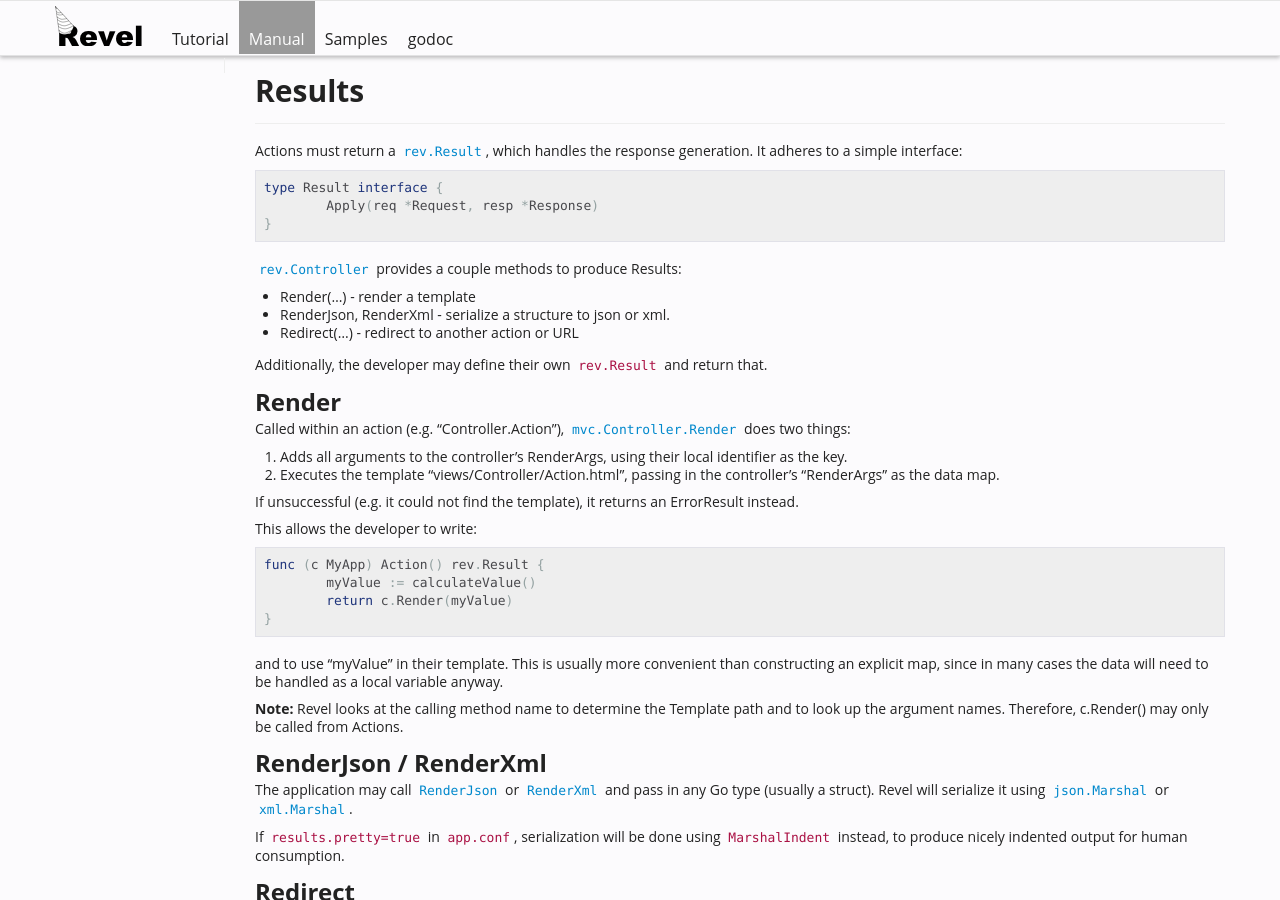
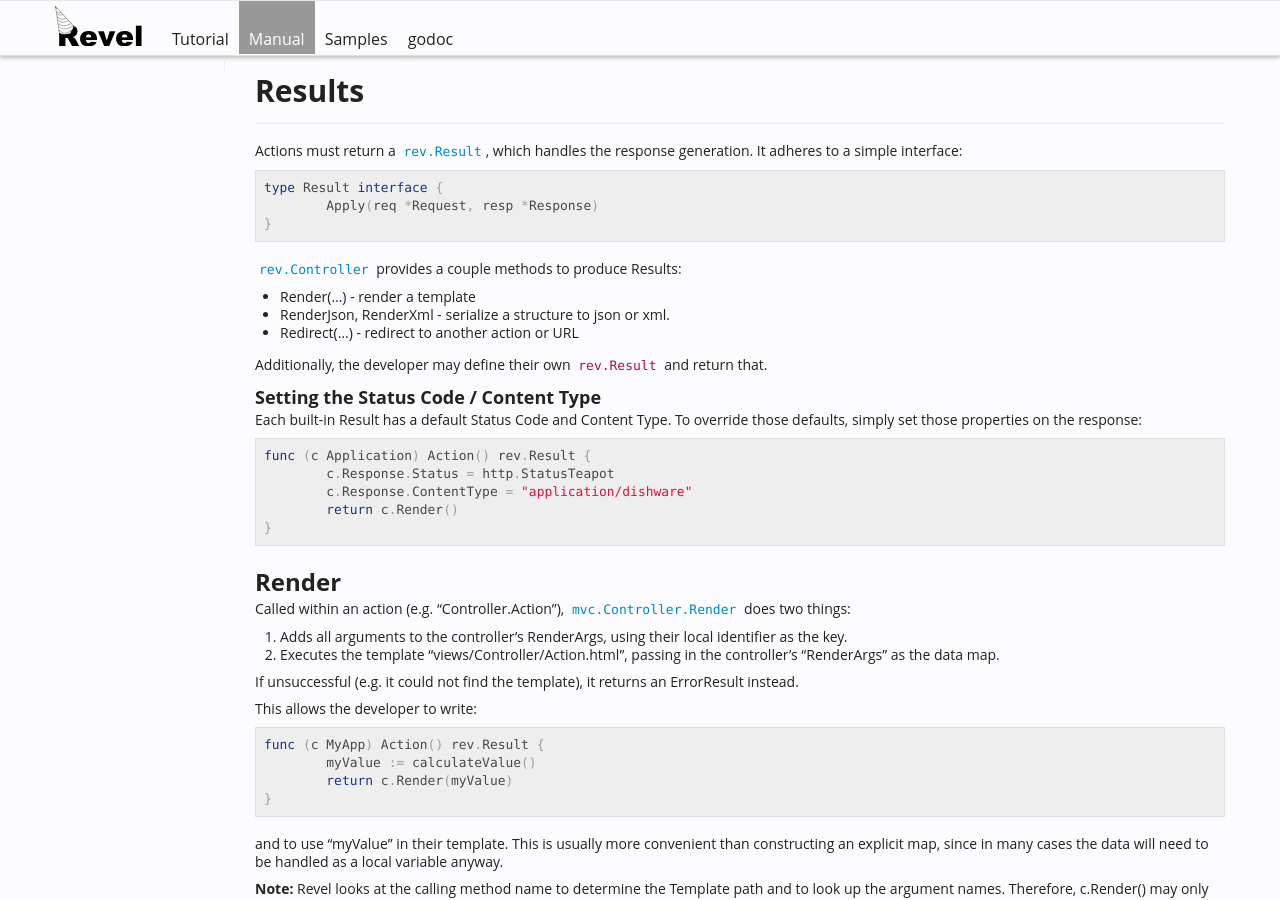
Before and after one commit to revel/revel, a Jekyll site: the page built from manual/results.md, in a window 1280 px wide and 900 px high. Built offline with Jekyll 4.4.1, drawn with Linux system fonts in a browser that asks for light colours.

Commit message:
results: Add information on setting status code / content type

```diff
--- a/manual/results.md
+++ b/manual/results.md
@@ -19,6 +19,19 @@ methods to produce Results:
 * Redirect(...) - redirect to another action or URL
 
 Additionally, the developer may define their own `rev.Result` and return that.
+
+### Setting the Status Code / Content Type
+
+Each built-in Result has a default Status Code and Content Type.  To override
+those defaults, simply set those properties on the response:
+
+<pre class="prettyprint lang-go">
+func (c Application) Action() rev.Result {
+	c.Response.Status = http.StatusTeapot
+	c.Response.ContentType = "application/dishware"
+	return c.Render()
+}
+</pre>
 
 ## Render
 
```
Also changed, not shown: manual/binding.md (+2 -2 lines).
